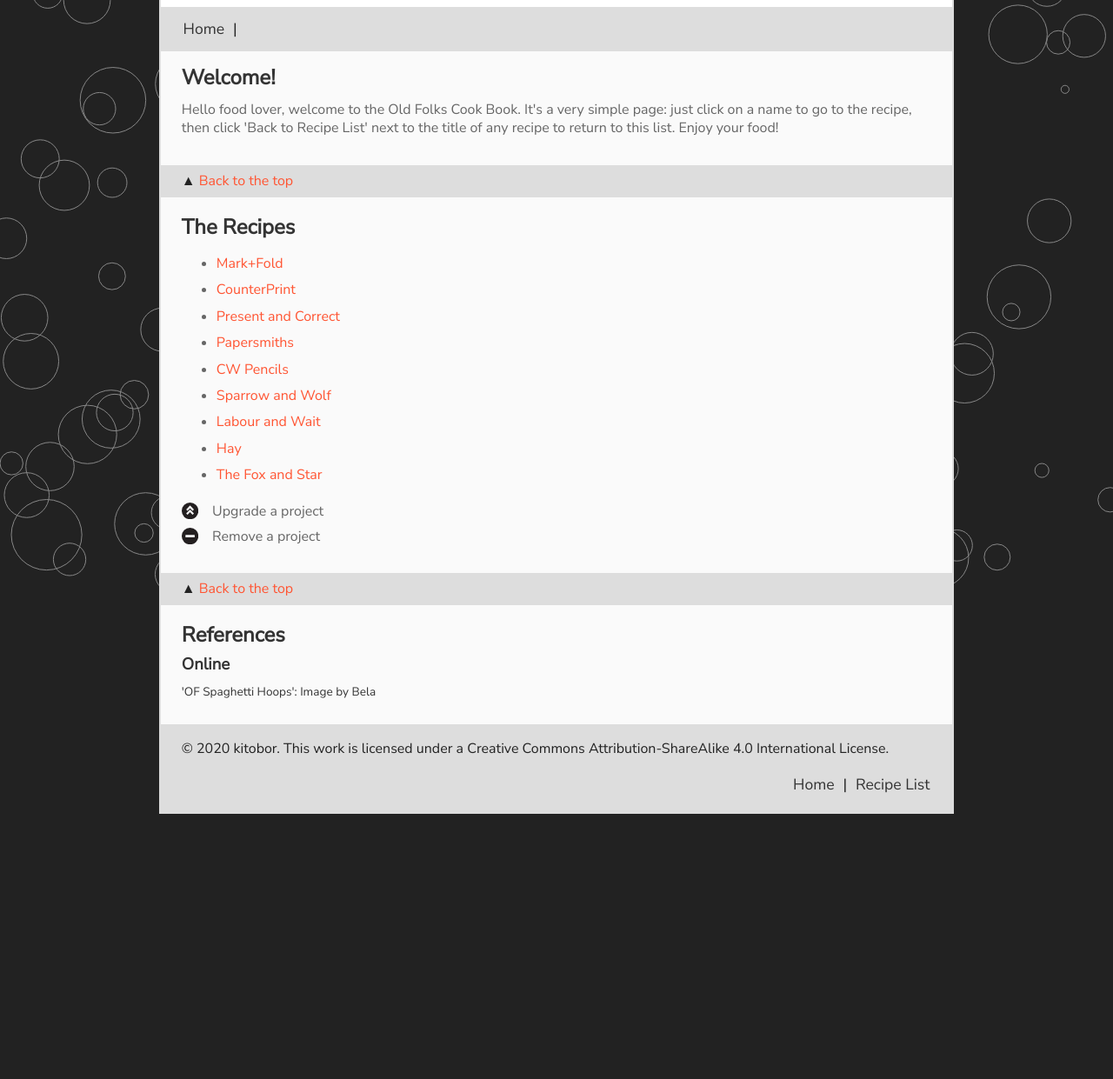
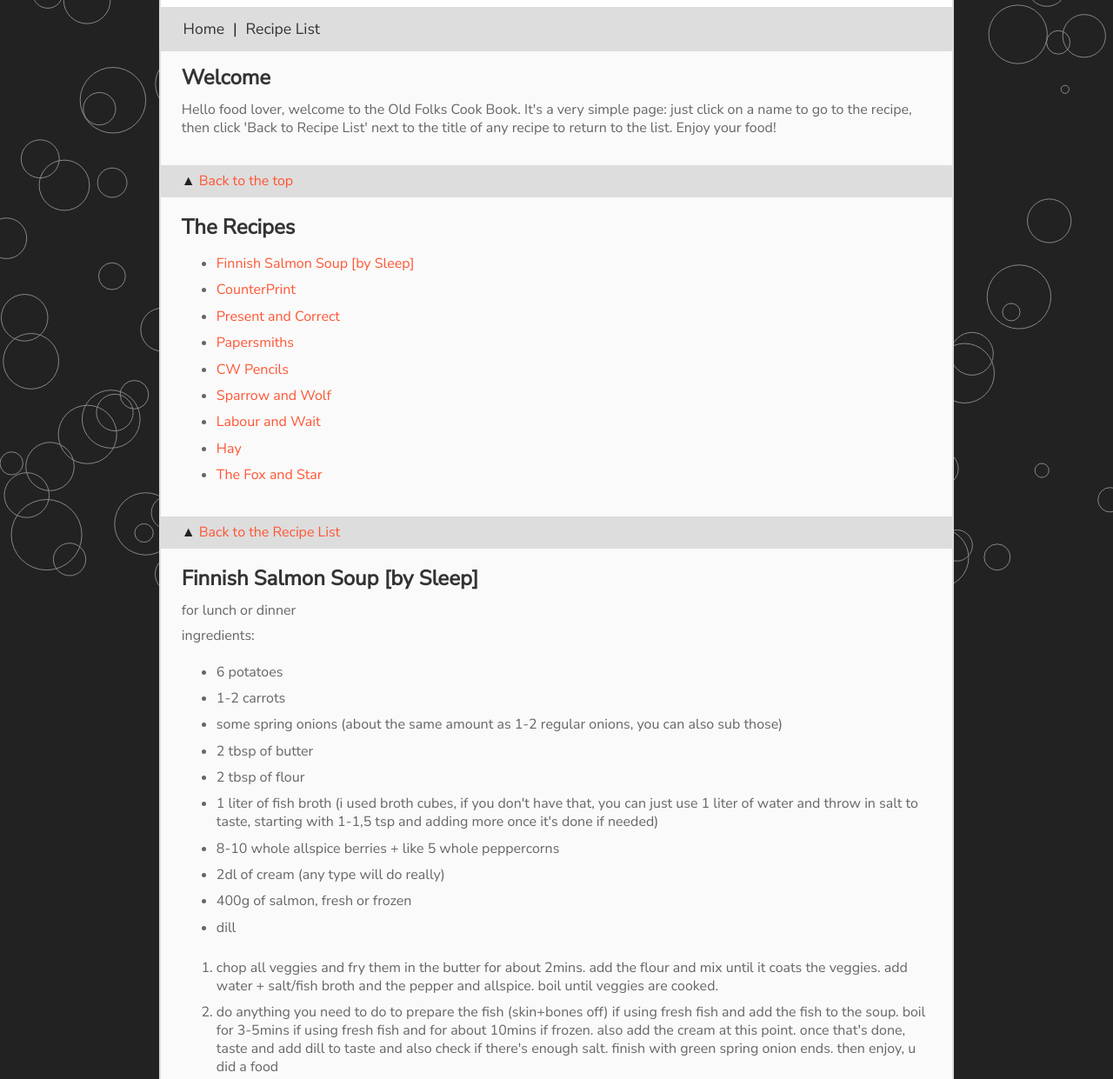
Before and after one commit to old-folks/cookbook, a plain HTML site: page index.html in a window 1280 px wide. Shown: the part 119-1360 px from the top of the page at 87% size. Before the commit the page ends 1095 px from the top, so only its background shows below. Drawn offline with Linux system fonts and the light colour scheme.

Commit message:
first recipe added

```diff
--- a/index.html
+++ b/index.html
@@ -25,6 +25,7 @@
 		<div class="subheader section_padding" id="subNav">
 			<div class="sec_nav left">
 				<a class="item" href="./index.html">Home</a> <span class="sep">|</span>
+				<a class="item" href="./index.html#contents">Recipe List</a>
 				<!--span class="sep">|</span-->
 			</div>
 
@@ -39,10 +40,10 @@
 		<main class="section_padding">
 			<article>
 
-			<h2 class="top">Welcome!</h2>
+			<h2 class="top">Welcome</h2>
 
 					<p>
-						Hello food lover, welcome to the Old Folks Cook Book. It's a very simple page: just click on a name to go to the recipe, then click 'Back to Recipe List' next to the title of any recipe to return to this list. Enjoy your food!
+						Hello food lover, welcome to the Old Folks Cook Book. It's a very simple page: just click on a name to go to the recipe, then click 'Back to Recipe List' next to the title of any recipe to return to the list. Enjoy your food!
 					</p>
 
 <p class="bordered"> <a href="#top_of_the_page" class="in_text_link"><span class="up_arrow">&#x25b2;</span> Back to the top</a></p>
@@ -50,7 +51,7 @@
 				<h2 class="top" id="contents">The Recipes</h2>
 				<ul>
 					<li>
-					<a href="https://markandfold.com/" target="_blank" rel="noopener" class="in_text_link">Mark+Fold</a>
+					<a href="./index.html#R1" class="in_text_link">Finnish Salmon Soup [by Sleep]</a>
 					</li>
 
 					<li>
@@ -87,6 +88,32 @@
 
 				</ul>
 
+<p class="bordered"> <a href="#contents" class="in_text_link"><span class="up_arrow">&#x25b2;</span> Back to the Recipe List</a></p>
+
+				<h2 class="top" id="R1">Finnish Salmon Soup [by Sleep]</h2>
+<p>for lunch or dinner</p>
+
+<p>ingredients:
+<ul>
+<li>6 potatoes</li>
+<li>1-2 carrots</li>
+<li>some spring onions (about the same amount as 1-2 regular onions, you can also sub those)</li>
+<li>2 tbsp of butter</li>
+<li>2 tbsp of flour</li>
+<li>1 liter of fish broth (i used broth cubes, if you don't have that, you can just use 1 liter of water and throw in salt to taste, starting with 1-1,5 tsp and adding more once it's done if needed)</li>
+<li>8-10 whole allspice berries + like 5 whole peppercorns</li>
+<li>2dl of cream (any type will do really)</li>
+<li>400g of salmon, fresh or frozen</li>
+<li>dill</li>
+</ul>
+
+<ol>
+<li>chop all veggies and fry them in the butter for about 2mins. add the flour and mix until it coats the veggies. add water + salt/fish broth and the pepper and allspice. boil until veggies are cooked.</li>
+
+<li>do anything you need to do to prepare the fish (skin+bones off) if using fresh fish and add the fish to the soup. boil for 3-5mins if using fresh fish and for about 10mins if frozen. also add the cream at this point. once that's done, taste and add dill to taste and also check if there's enough salt. finish with green spring onion ends. then enjoy, u did a food</li>
+
+<p class="bordered"> <a href="#contents" class="in_text_link"><span class="up_arrow">&#x25b2;</span> Back to the Recipe List</a></p>
+
 					<svg class="button_icon" xmlns="http://www.w3.org/2000/svg" width="361.24mm" height="361.24mm" viewBox="0 0 1023.99 1023.99"><defs><style>.a{fill:#231f20;}.b{fill:#fff;}</style></defs><title>upgrade</title><circle class="a" cx="511.99" cy="511.99" r="511.99"/><path class="b" d="M511.37,343,358.67,501.77h-6L274.29,422.4l229-231H518.4l229,231.05-78.35,79.37h-6Z" transform="translate(0 0)"/><path class="b" d="M511.37,588.76,358.67,747.48h-6l-78.36-79.36,229-231H518.4l229,231.05-78.35,79.36h-6Z" transform="translate(0 0)"/></svg>
 					<p>Upgrade a project</p>
 
@@ -98,14 +125,14 @@
 				<h3>Online</h3>
 				<ul class="ref">
 					<li>
-						'OF Spaghetti Hoops': Image by Bela
+						'OF Spaghetti Hoops' image by Bela
 					</li>
 				</ul>
 			</article>
 		</main>
 
 		<footer>
-			<span id="footer_text">	&copy; 2020 kitobor. This work is licensed under a <a target="_blank" rel="noopener" class="licence_link" rel="license" href="http://creativecommons.org/licenses/by-sa/4.0/">Creative Commons Attribution-ShareAlike 4.0 International License</a>.</span>
+			<span id="footer_text">	&copy; 2021 kitobor. This work is licensed under a <a target="_blank" rel="noopener" class="licence_link" rel="license" href="http://creativecommons.org/licenses/by-sa/4.0/">Creative Commons Attribution-ShareAlike 4.0 International License</a>.</span>
 			<br><br>
 
 				<div class="sec_nav left copy">
```
